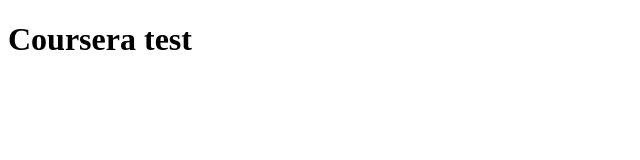
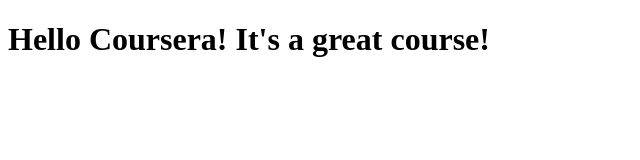
Before and after one commit to avmukhortova/coursera_exam, a plain HTML site: page site/index.html in a window 1280 px wide. Shown: the whole page, without its empty margins (0-640 px from the left). Drawn offline with Linux system fonts and the light colour scheme.

Commit message:
Small addition to our page content.

```diff
--- a/site/index.html
+++ b/site/index.html
@@ -1,9 +1,9 @@
 <!DOCTYPE html>
 <html>
 <head>
-	<title>Hello Coursera</title>
+	<title>Hello Coursera!</title>
 </head>
 <body>
-  <h1>Coursera test</h1>
+  <h1>Hello Coursera! It's a great course!</h1>
 </body>
 </html>
```
